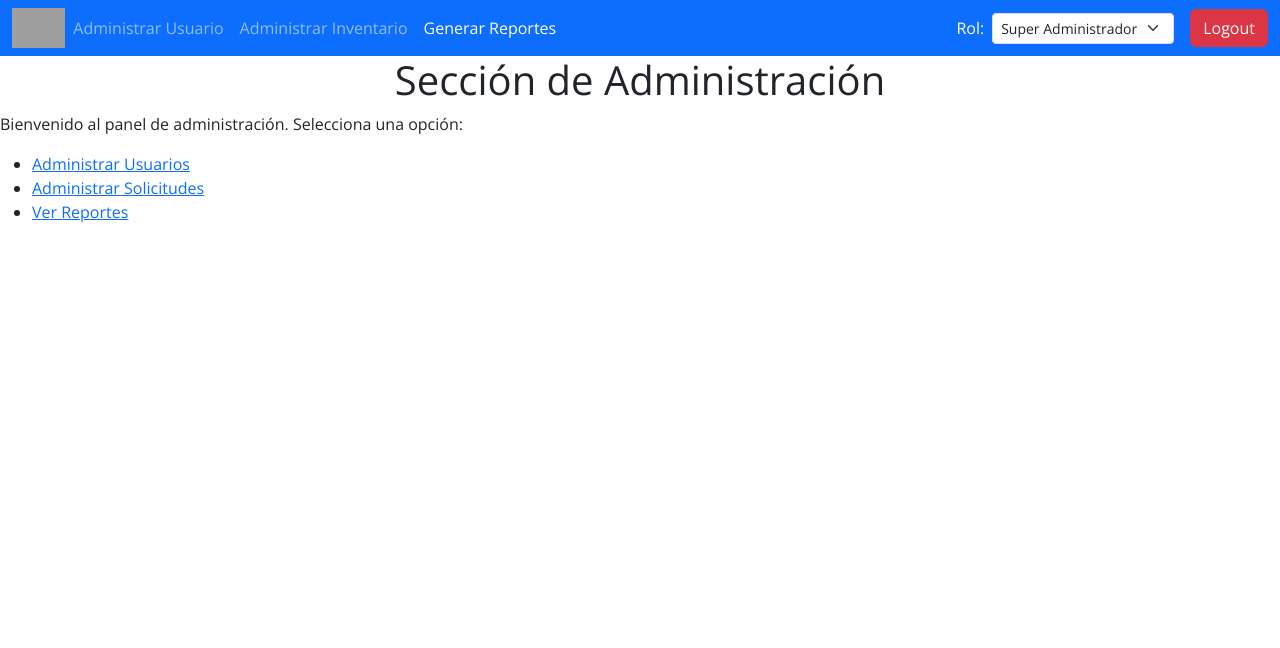
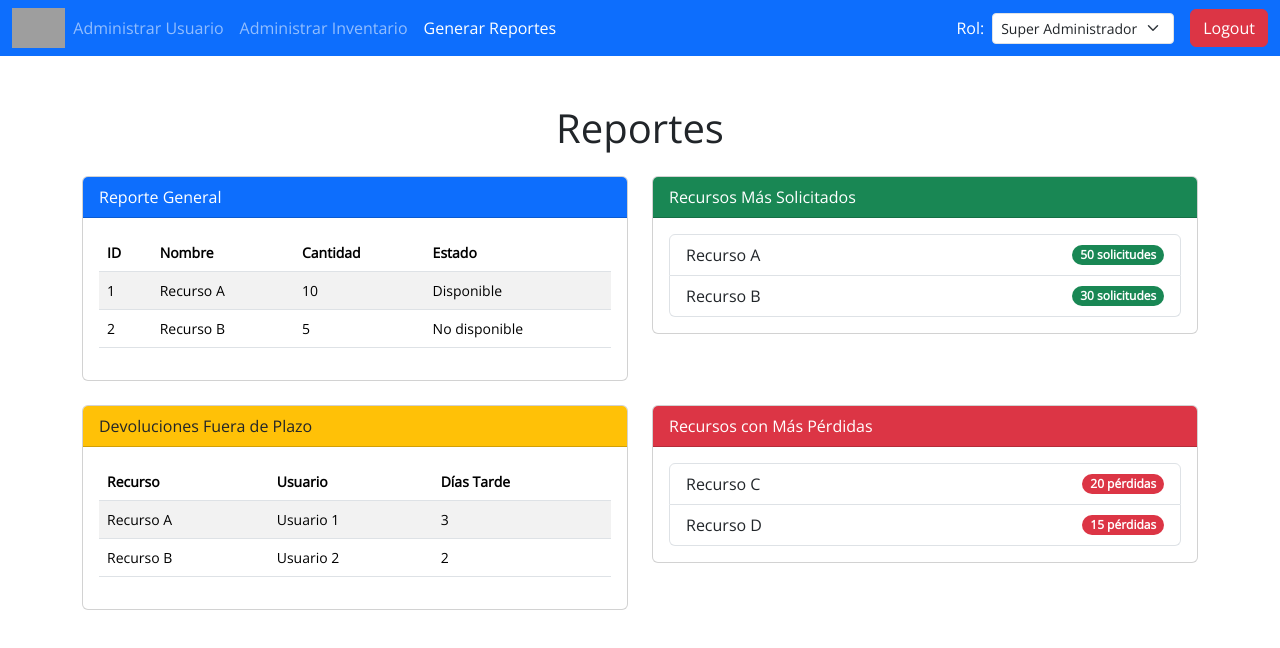
Before and after one commit to Michi-Brandon/WWW, a React app in the folder frontend/: page /admin/generar-reportes in a window 1280 px wide. Shown: the top 648 px of the page. Built offline with nearby package versions, Linux system fonts and the light colour scheme; sample sign-in values are in the browser's storage; grey boxes are pictures that could not be loaded.

Commit message:
ReportsPage Mientras

```diff
--- a/frontend/src/components/layout_admin.jsx
+++ b/frontend/src/components/layout_admin.jsx
@@ -4,8 +4,8 @@ import NavBar from '../components/nav_bar_admin'
 import AdminSection from '../pages/admin_page'
 import AdminUser from '../pages/admin_user_page'
 import InventoryTable from '../pages/inventory_page'
-
 import inventoryData from '../data/inventory_data'
+import GenerateReports from '../pages/reports_page'
 
 const Layout_admin = ({ onLogout }) => {
   // Función para dar de baja productos
@@ -24,7 +24,7 @@ const Layout_admin = ({ onLogout }) => {
           <Route path='administrar-inventario' element={
             <InventoryTable inventoryData={inventoryData} darDeBaja={darDeBaja}/>}
           />
-          <Route path='generar-reportes' element={<AdminSection />} />
+          <Route path='generar-reportes' element={<GenerateReports />} />
           <Route path='administrar-solicitudes' element={<AdminSection />} />
           <Route path='administrar-prestamo' element={<AdminSection />} />
         </Routes>
```
Also changed, not shown: frontend/src/pages/reports_page.jsx (renamed from frontend/src/pages/reportes_page.jsx).
